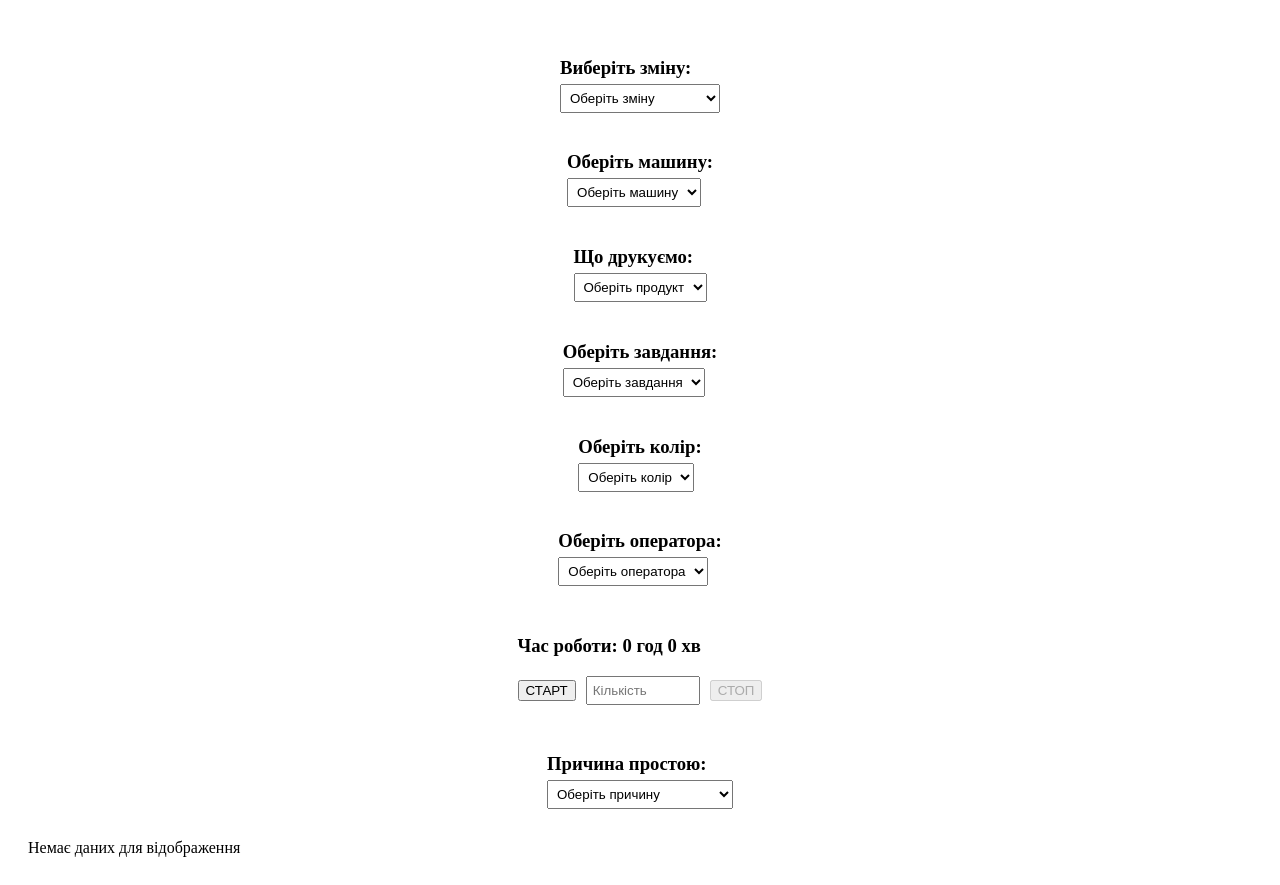
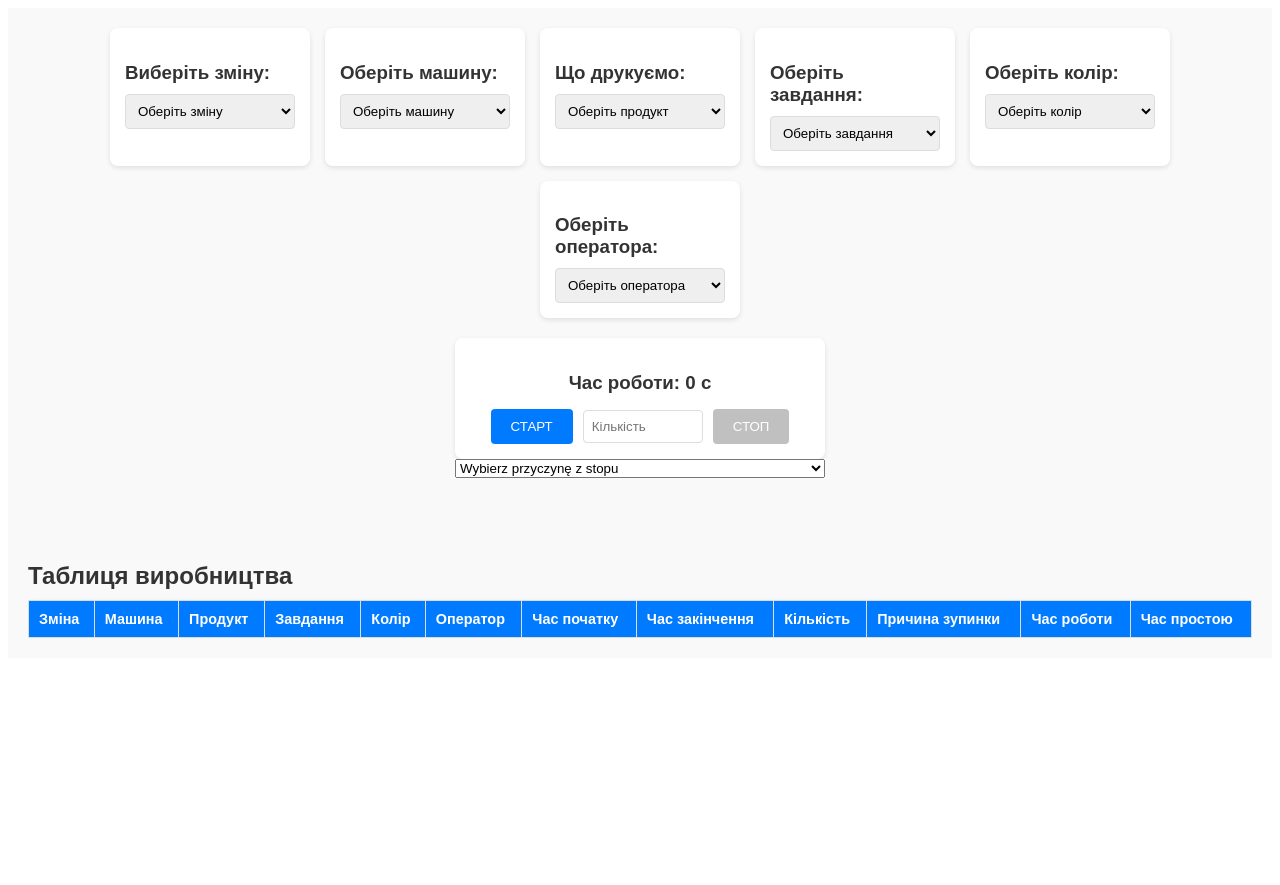
Before and after one commit to ChaikAndrew/WorkLog, a React (Create React App) app: page / in a window 1280 px wide. After the commit the page ends 800 px from the top, so only its background shows below. Built offline with nearby package versions, Linux system fonts and the light colour scheme.

Commit message:
add stopReasons, calculateDuration, styles

```diff
--- a/src/App.js
+++ b/src/App.js
@@ -9,7 +9,7 @@ import Timer from "./components/Timer/Timer";
 import ProductionTable from "./components/ProductionTable/ProductionTable";
 import MachineSelector from "./components/MachineSelector/MachineSelector";
 import OperatorSelector from "./components/OperatorSelector/OperatorSelector";
-import StopReasonSelector from "./components/StopReasonSelector/StopReasonSelector"; // Відновлено компонент
+import StopReasonSelector from "./components/StopReasonSelector/StopReasonSelector";
 
 function App() {
   const [shift, setShift] = useState("");
@@ -21,8 +21,10 @@ function App() {
   const [isRunning, setIsRunning] = useState(false);
   const [productionData, setProductionData] = useState([]);
   const [stopReason, setStopReason] = useState("");
+  const [startTime, setStartTime] = useState(null); // Додаємо стан для початкового часу
 
   const handleStart = () => {
+    setStartTime(new Date()); // Записуємо початковий час
     setIsRunning(true);
   };
 
@@ -38,7 +40,7 @@ function App() {
         task,
         color,
         operator,
-        startTime: new Date(),
+        startTime,
         endTime,
         quantity,
         stopReason,
@@ -47,17 +49,29 @@ function App() {
   };
 
   return (
+    <>
       <div className="app-container">
+        <div className="selectors-container">
           <ShiftSelector onSelectShift={setShift} />
           <MachineSelector onSelectMachine={setMachine} />
           <ProductSelector onSelectProduct={setProduct} />
           <TaskSelector onSelectTask={setTask} />
           <ColorSelector onSelectColor={setColor} />
           <OperatorSelector onSelectOperator={setOperator} />
-      <Timer isRunning={isRunning} onStart={handleStart} onStop={handleStop} />
+        </div>
+        <div className="timer-container">
+          <Timer
+            isRunning={isRunning}
+            onStart={handleStart}
+            onStop={handleStop}
+          />
           {!isRunning && <StopReasonSelector onSelectReason={setStopReason} />}
+        </div>
+        <div className="production-table-container">
           <ProductionTable data={productionData} />
         </div>
+      </div>
+    </>
   );
 }
 
--- a/src/components/ProductionTable/ProductionTable.jsx
+++ b/src/components/ProductionTable/ProductionTable.jsx
@@ -1,12 +1,27 @@
 import React from "react";
+import dayjs from "dayjs";
+import duration from "dayjs/plugin/duration";
+
+dayjs.extend(duration);
+
+const calculateDuration = (startTime, endTime) => {
+  if (!startTime || !endTime) return 0;
+  const start = dayjs(startTime);
+  const end = dayjs(endTime);
+  return end.diff(start, "second"); // Повертає тривалість у секундах
+};
+
+const formatDuration = (seconds) => {
+  const durationObj = dayjs.duration(seconds, "seconds");
+  const hours = durationObj.hours();
+  const minutes = durationObj.minutes();
+  const secs = durationObj.seconds();
+  return `${hours} год ${minutes} хв ${secs} с`;
+};
 
 const ProductionTable = ({ data }) => {
-  if (!data || data.length === 0) {
-    return <div className="production-table">Немає даних для відображення</div>;
-  }
-
   return (
-    <div className="production-table">
+    <div className="production-table-container">
       <h3>Таблиця виробництва</h3>
       <table>
         <thead>
@@ -20,11 +35,25 @@ const ProductionTable = ({ data }) => {
             <th>Час початку</th>
             <th>Час закінчення</th>
             <th>Кількість</th>
-            <th>Причина простою</th>
+            <th>Причина зупинки</th>
+            <th>Час роботи</th>
+            <th>Час простою</th>
           </tr>
         </thead>
         <tbody>
-          {data.map((entry, index) => (
+          {data.map((entry, index) => {
+            // Обчислюємо тривалість роботи
+            const workDuration = calculateDuration(
+              entry.startTime,
+              entry.endTime
+            );
+
+            // Обчислюємо тривалість простою
+            const downtimeDuration = entry.stopReason
+              ? calculateDuration(entry.endTime, new Date())
+              : 0;
+
+            return (
               <tr key={index}>
                 <td>{entry.shift}</td>
                 <td>{entry.machine}</td>
@@ -32,12 +61,15 @@ const ProductionTable = ({ data }) => {
                 <td>{entry.task}</td>
                 <td>{entry.color}</td>
                 <td>{entry.operator}</td>
-              <td>{entry.startTime.toLocaleString()}</td>
-              <td>{entry.endTime.toLocaleString()}</td>
+                <td>{dayjs(entry.startTime).format("HH:mm:ss")}</td>
+                <td>{dayjs(entry.endTime).format("HH:mm:ss")}</td>
                 <td>{entry.quantity}</td>
-              <td>{entry.stopReason}</td>
+                <td>{entry.stopReason || "Немає"}</td>
+                <td>{formatDuration(workDuration)}</td>
+                <td>{formatDuration(downtimeDuration)}</td>
               </tr>
-          ))}
+            );
+          })}
         </tbody>
       </table>
     </div>
--- a/src/components/StopReasonSelector/StopReasonSelector.jsx
+++ b/src/components/StopReasonSelector/StopReasonSelector.jsx
@@ -1,26 +1,43 @@
 import React from "react";
 
+// Список причин зупинки з відповідними номерами
+const stopReasons = [
+  { id: 1, description: "Przezbrojenie (zmiana palety)" },
+  { id: 2, description: "Czyszczenie gfowic (Planowane 2/zm)" },
+  { id: 3, description: "Kalibracja palety (problem z wysokoscia)" },
+  { id: 4, description: "Czyszczenie palet z farby" },
+  { id: 5, description: "Przerwa pracownicza" },
+  { id: 6, description: "Brak peinej obsady" },
+  { id: 7, description: "Brak plikow" },
+  { id: 8, description: "Brak farb/spray'u" },
+  { id: 9, description: "Brak towaru produkeyinego" },
+  { id: 10, description: "Testy technologiczne" },
+  { id: 11, description: "Problem z czujnikiem wysokosci gfowicy" },
+  { id: 12, description: "Czyszczenie Gtowic (Paskowanie glowic)" },
+  { id: 13, description: "Uderzenie w gtowice" },
+  { id: 14, description: "Awaria pieca" },
+  { id: 15, description: "Bledy systemowe (system POD)" },
+  { id: 16, description: "Konserwacja pieca tygodniowa/miesieczna" },
+  { id: 17, description: "Konserwacja Kornit tygodniowa/miesieczna" },
+  { id: 18, description: "Awaria dysków sieciowych/pradu" },
+  { id: 19, description: "Segregaja towaru" },
+  { id: 20, description: "Zawieszenie maszyny (restart)" },
+  { id: 21, description: "Maszyna wylaczona z pracy (awaria opisana mailowo)" },
+  { id: 22, description: "Operatywka" },
+  { id: 23, description: "Zalewanie sie palety sprayem" },
+  { id: 24, description: "Prezbrojenie (zmiana temperatury pieca)" },
+];
+
 const StopReasonSelector = ({ onSelectReason }) => {
-  const reasons = [
-    "Зміна продукту",
-    "Обслуговування машини",
-    "Завершення сировини",
-    "Зміна оператора",
-    "Інші причини",
-  ];
-
   return (
-    <div className="selector">
-      <h3>Причина простою:</h3>
-      <select onChange={(e) => onSelectReason(e.target.value)}>
-        <option value="">Оберіть причину</option>
-        {reasons.map((reason, index) => (
-          <option key={index} value={reason}>
-            {reason}
-          </option>
-        ))}
-      </select>
-    </div>
+    <select onChange={(e) => onSelectReason(parseInt(e.target.value, 10))}>
+      <option value="">Wybierz przyczynę z stopu</option>
+      {stopReasons.map((reason) => (
+        <option key={reason.id} value={reason.id}>
+          {reason.id} - {reason.description}
+        </option>
+      ))}
+    </select>
   );
 };
 
--- a/src/components/Timer/Timer.jsx
+++ b/src/components/Timer/Timer.jsx
@@ -1,4 +1,19 @@
 import React, { useState, useEffect } from "react";
+
+const formatTime = (seconds) => {
+  if (seconds <= 0) return "0 с";
+
+  const hours = Math.floor(seconds / 3600);
+  const minutes = Math.floor((seconds % 3600) / 60);
+  const secs = seconds % 60;
+
+  let timeString = "";
+  if (hours > 0) timeString += `${hours} год`;
+  if (minutes > 0 || hours > 0) timeString += `${minutes} хв`;
+  timeString += `${secs} с`;
+
+  return timeString;
+};
 
 const Timer = ({ isRunning, onStart, onStop }) => {
   const [time, setTime] = useState(0);
@@ -9,7 +24,7 @@ const Timer = ({ isRunning, onStart, onStop }) => {
     if (isRunning) {
       interval = setInterval(() => {
         setTime((prevTime) => prevTime + 1);
-      }, 60000); // Оновлення кожну хвилину
+      }, 1000); // оновлення кожну секунду
     } else {
       clearInterval(interval);
     }
@@ -26,9 +41,7 @@ const Timer = ({ isRunning, onStart, onStop }) => {
 
   return (
     <div className="timer">
-      <h3>
-        Час роботи: {Math.floor(time / 60)} год {time % 60} хв
-      </h3>
+      <h3>Час роботи: {formatTime(time)}</h3>
       <button onClick={onStart} disabled={isRunning}>
         СТАРТ
       </button>
--- a/src/styles.scss
+++ b/src/styles.scss
@@ -1,54 +1,134 @@
+/* Загальні стилі додатку */
 .app-container {
   display: flex;
   flex-direction: column;
   align-items: center;
   padding: 20px;
+  background-color: #f9f9f9;
+  font-family: Arial, sans-serif;
 }
 
+/* Контейнер для селекторів */
+.selectors-container {
+  display: flex;
+  flex-wrap: wrap;
+  gap: 15px; /* Простір між селекторами */
+  justify-content: center;
+  margin-bottom: 20px;
+}
+
+/* Селектори */
 .selector {
-  margin: 10px;
+  background-color: #fff;
+  border-radius: 8px;
+  box-shadow: 0 2px 5px rgba(0, 0, 0, 0.1);
+  padding: 15px;
+  width: 200px; /* Ширина селектора */
+  box-sizing: border-box;
 }
 
 .selector h3 {
-  margin-bottom: 5px;
+  margin-bottom: 10px;
+  color: #333;
 }
 
 .selector select {
-  padding: 5px;
+  padding: 8px;
+  border: 1px solid #ddd;
+  border-radius: 4px;
+  width: 100%;
+  box-sizing: border-box;
+}
+
+/* Таймер */
+.timer-container {
+  margin-bottom: 20px;
 }
 
 .timer {
-  margin: 20px;
+  background-color: #fff;
+  border-radius: 8px;
+  box-shadow: 0 2px 5px rgba(0, 0, 0, 0.1);
+  padding: 15px;
+  text-align: center;
+}
+
+.timer h3 {
+  margin-bottom: 15px;
+  color: #333;
 }
 
 .timer input {
   margin: 0 10px;
-  padding: 5px;
-  width: 100px;
+  padding: 8px;
+  border: 1px solid #ddd;
+  border-radius: 4px;
+  width: 120px;
+  box-sizing: border-box;
 }
 
-.production-table {
+.timer button {
+  padding: 10px 20px;
+  border: none;
+  border-radius: 4px;
+  color: #fff;
+  background-color: #007bff;
+  cursor: pointer;
+  transition: background-color 0.3s ease;
+}
+
+.timer button:disabled {
+  background-color: #c0c0c0;
+  cursor: not-allowed;
+}
+
+.timer button:not(:disabled):hover {
+  background-color: #0056b3;
+}
+
+/* Таблиця виробництва */
+.production-table-container {
   margin-top: 20px;
   width: 100%;
   overflow-x: auto;
 }
 
-.production-table h3 {
+.production-table-container h3 {
   margin-bottom: 10px;
+  font-size: 1.5em;
+  color: #333;
 }
 
-.production-table table {
+.production-table-container table {
   width: 100%;
   border-collapse: collapse;
+  background-color: #fff;
+  border-radius: 8px;
+  box-shadow: 0 2px 5px rgba(0, 0, 0, 0.1);
 }
 
-.production-table th,
-.production-table td {
+.production-table-container th,
+.production-table-container td {
   border: 1px solid #ddd;
-  padding: 8px;
+  padding: 10px;
+  text-align: left;
+  font-size: 0.9em;
 }
 
-.production-table th {
-  background-color: #f4f4f4;
-  text-align: left;
+.production-table-container th {
+  background-color: #007bff;
+  color: #fff;
+  font-weight: bold;
 }
+
+.production-table-container td {
+  background-color: #fff;
+}
+
+.production-table-container tr:nth-child(even) {
+  background-color: #f9f9f9;
+}
+
+.production-table-container tr:hover {
+  background-color: #f1f1f1;
+}
```
Lines whose indentation alone changed are shown as unchanged.
